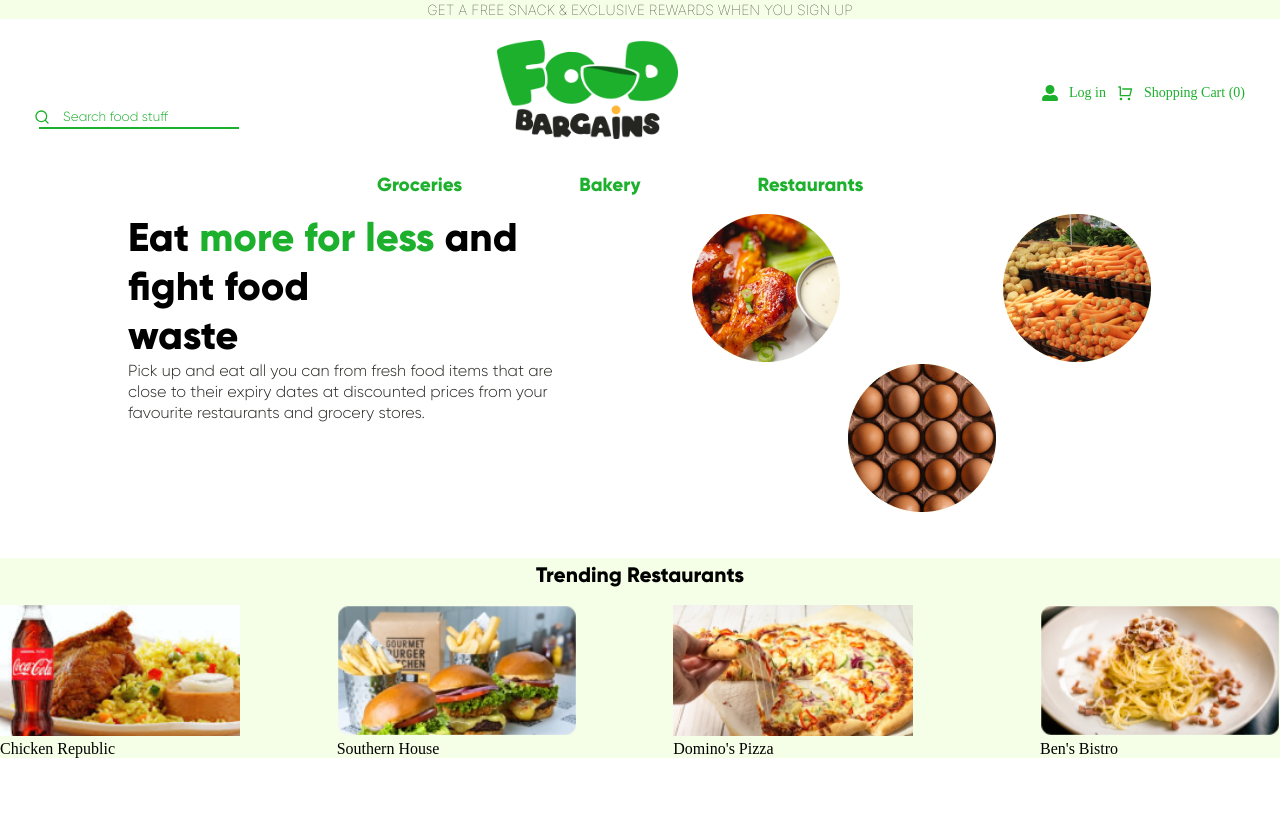
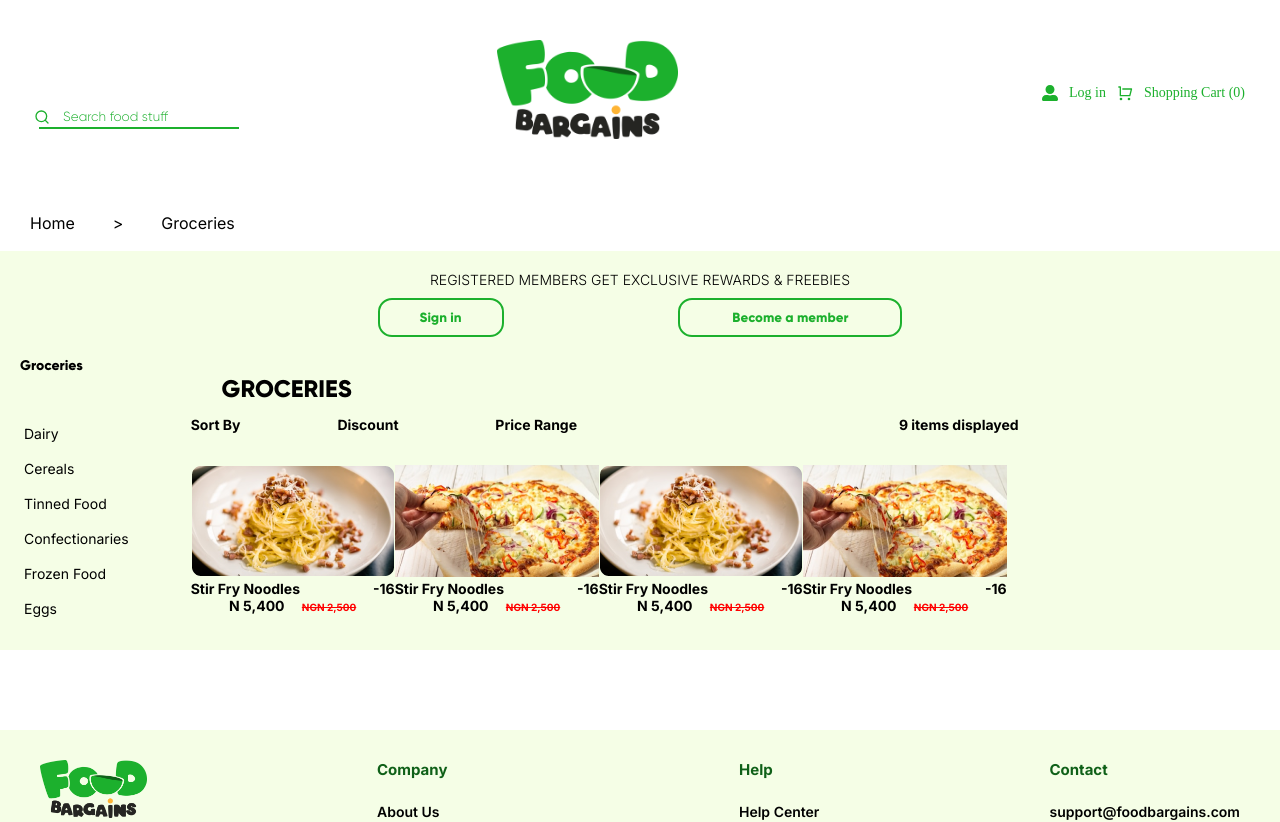
Before and after one commit to kingbee1/food-bargain, a React (Create React App) app: page /groceries in a window 1280 px wide. Shown: the top 822 px of the page. Built offline with nearby package versions, Linux system fonts and the light colour scheme.

Commit message:
added grocery page

```diff
--- a/public/index.html
+++ b/public/index.html
@@ -14,7 +14,8 @@
       manifest.json provides metadata used when your web app is installed on a
       user's mobile device or desktop. See https://developers.google.com/web/fundamentals/web-app-manifest/
     -->
-    <link rel="manifest" href="%PUBLIC_URL%/manifest.json" />
+    <!-- <link rel="manifest" href="%PUBLIC_URL%/manifest.json" /> -->
+    <!-- <link rel="manifest" href="/manifest.json"> -->
     <!--
       Notice the use of %PUBLIC_URL% in the tags above.
       It will be replaced with the URL of the `public` folder during the build.
@@ -26,7 +27,7 @@
     -->
     <link rel="preconnect" href="https://fonts.googleapis.com">
     <link rel="preconnect" href="https://fonts.gstatic.com" crossorigin>
-    <link href="https://fonts.googleapis.com/css2?family=Inter:wght@100&display=swap" rel="stylesheet">
+    <link href="https://fonts.googleapis.com/css2?family=Inter:wght@200;300;400;500;600;700&display=swap" rel="stylesheet">
 
     <title>React App</title>
   </head>
--- a/src/App.css
+++ b/src/App.css
@@ -528,3 +528,102 @@
   margin: auto; */
   /* margin-left: 40px; */
 }
+
+/*/* GROCECERIES STYLING  */
+
+.top-groceries {
+  width: 16%;
+  padding-left: 30px;
+  padding-bottom: 18px;
+  font-family: 'inter';
+}
+
+.members {
+ text-align: center;
+ font-family: 'inter';
+ font-size: 14px;
+ font-weight: 800;
+ background: #F5FEE6;
+ padding-bottom: 24px;
+ padding-top: 20px;
+}
+
+.members-p {
+  font-family: 'inter';
+  font-weight: 300;
+}
+
+.members-btn {
+  font-family: 'gil';
+  color: #1CB02D;
+  width: 41%;
+  margin: auto;
+  padding-top: 10px;
+}
+
+.mbtn1{
+  /* background: #FEB434; */
+
+  text-align: center;
+  cursor: pointer;
+  padding: 9px 40px;
+  border-radius: 14px;
+  font-family: 'gil';
+  color: #1CB02D;
+  background: #F5FEE6;
+  border: 2px solid #1CB02D;
+}
+
+.mbtn2{
+  /* border: none; */
+  text-align: center;
+  cursor: pointer;
+  padding: 9px 52px;
+  border-radius: 14px;
+  font-family: 'gil';
+  border: 2px solid #1CB02D;
+  color: #1CB02D;
+  background: #F5FEE6;
+}
+.groc-container{
+  margin-top: 20px;
+  padding-left: 20px;
+}
+
+.grocery-top{
+  text-align: left;
+  font-family: 'gil';
+}
+
+.big-p{
+  font-family: 'gil';
+  font-size: 24px;
+  padding-bottom: 13px;
+  text-align: left;
+  padding-left: 16%;;
+}
+
+.grocery-side {
+  font-family: 'inter';
+  line-height: 35px;
+  font-weight: 400;
+  margin-right: 50px;
+  text-align: left;
+padding-left: 4px;
+}
+
+.sort{
+  text-align: center;
+  width: 20%;
+}
+
+.asort{
+  width: 46%;
+  padding-left: 12px;
+  padding-bottom: 20px;
+}
+
+.Groc-pic {
+  width: 40%;
+  padding: 12px 12px;
+}
--- a/src/App.js
+++ b/src/App.js
@@ -1,20 +1,36 @@
 
 import './App.css';
+import Home from './pages/Landingpage/Home';
 import Navbar from './components/Landingpage/Navbar';
-import Content from './components/Landingpage/Content';
+import Content from './pages/Landingpage/Content';
 import Footer from './components/Landingpage/Footer';
-//import { BrowserRouter as Router, Route, Switch } from "react-router-dom";
+import Groceries from './pages/Groceries';
+import Bakery from './pages/Bakery';
+import Restaurants from './pages/Restaurants';
+import { BrowserRouter as Router, Route, Switch } from "react-router-dom";
 
 function App() {
   return (
-    <>
-    <Navbar />
-    <Content />
-    <Footer />
-    {/* <Switch>
-
-   </Switch> */}
-   </>
+    <Router>
+      <div className="App">
+        <div className="Content">
+          <Switch>
+            <Router exact path="/">
+              <Home />
+            </Router>
+            <Router path="/groceries">
+              <Groceries />
+            </Router>
+            <Router path="/bakery">
+              <Bakery />
+            </Router>
+            <Router path="/restaurants">
+              <Restaurants />
+            </Router>
+          </Switch>
+        </div>
+      </div>
+   </Router>
   );
 }
 
--- a/src/components/Landingpage/Navbar.js
+++ b/src/components/Landingpage/Navbar.js
@@ -10,11 +10,8 @@
 const Navbar = () => {
     return (
         <div>
-            <div className="top">
-            <h1 className="top-case">Get a free snack & exclusive rewards when you sign up</h1>
-            </div>
             <nav className="logo">
-                <img src={logo} alt=""/>
+            <Link to="/"><img src={logo} alt=""/></Link>
 
                 <form className="search">
                     <div className="search-form">
--- a/src/pages/Groceries.js
+++ b/src/pages/Groceries.js
@@ -1,15 +1,86 @@
 import React from 'react'
 import Navbar from '../components/Landingpage/Navbar'
 import Footer from '../components/Landingpage/Footer'
+import food3 from '../images/food3.png'
+import food4 from '../images/food4.png'
 
 const Groceries = () => {
     return (
 
         <div>
         <Navbar />
+        <div className="flex justify-between top-groceries">
+        <p>Home </p>
+        <p> > </p>
         <p>Groceries</p>
+        </div>
+        <div className="members">
+            <p className="members-p">REGISTERED MEMBERS GET EXCLUSIVE REWARDS & FREEBIES</p>
+            <div className="members-btn flex justify-between">
+                <button className="mbtn1">Sign in</button>
+                <button className="mbtn2">Become a member</button>
+            </div>
+
+            <section className="groc-container">
+                <div>
+                    <div>
+                        <p className="grocery-top">Groceries</p>
+                    </div>
+                    <div>
+                         <p className="big-p">GROCERIES</p>
+                 <div className="flex">
+                        <div className="grocery-side">
+                            <p>Dairy</p>
+                            <p>Cereals</p>
+                            <p>Tinned Food</p>
+                            <p>Confectionaries</p>
+                            <p>Frozen Food</p>
+                            <p>Eggs</p>
+                        </div>
+
+                        <div>
+                     <div className="flex justify-between">
+                        <div className="asort flex justify-between">
+                                <p>Sort By</p>
+                                <p>Discount</p>
+                                <p>Price Range</p>
+                            </div>
+                            <div>
+                                <p>9 items displayed</p>
+                            </div>
+                     </div >
+                        <div className="Groc-pic flex justify-between">
+                        <div>
+                        <img src={food4} alt="food" />
+                        <div className="flex justify-between"><p>Stir Fry Noodles</p> <p>-16</p></div>
+                        <p>N 5,400 &emsp;<span className="span">NGN 2,500</span></p>
+                    </div>
 
 
+                    <div>
+                        <img src={food3} alt="food" />
+                        <div className="flex justify-between"><p>Stir Fry Noodles</p> <p>-16</p></div>
+                        <p>N 5,400 &emsp;<span className="span">NGN 2,500</span></p>
+                    </div>
+
+                    <div>
+                        <img src={food4} alt="food" />
+                        <div className="flex justify-between"><p>Stir Fry Noodles</p> <p>-16</p></div>
+                        <p>N 5,400 &emsp;<span className="span">NGN 2,500</span></p>
+                    </div>
+                    <div>
+                        <img src={food3} alt="food" />
+                        <div className="flex justify-between"><p>Stir Fry Noodles</p> <p>-16</p></div>
+                        <p>N 5,400 &emsp;<span className="span">NGN 2,500</span></p>
+                    </div>
+
+                        </div>
+                        </div>
+                  </div>
+                    </div>
+                </div>
+            </section>
+        </div>
         <Footer />
         </div>
     )
--- a/src/components/Landingpage/Content.js
+++ b/src/pages/Landingpage/Content.js
@@ -1,4 +1,5 @@
 import React from 'react'
+import { Link } from 'react-router-dom'
 import hero1 from '../../images/hero1.png'
 import hero2 from '../../images/hero2.png'
 import hero3 from '../../images/hero3.png'
@@ -10,13 +11,17 @@
 import fight1 from '../../images/fight1.png'
 
 
-const Hero = () => {
+const Content = () => {
+    const handleClick = (name, e) => {
+        console.log('hello ' + name, e.target);
+    }
+
     return(
         <div>
             <div className="below-nav">
-                <p>Groceries</p>
-                <p>Bakery</p>
-                <p>Restaurants</p>
+                <Link to="/groceries">Groceries </Link>
+                <Link to="/bakery">Bakery </Link>
+                <Link to="/restaurants">Restaurants </Link>
             </div>
             <div className="eat-more flex justify-between">
                 <div className="child left">
@@ -61,31 +66,32 @@
                 <div className="reward2">
                     <p className="r2">Members get <span className="p-green">exclusive</span> rewards</p>
                     <p className="r3">Become a member and get even more food for less.</p>
-                    <button className="btn">Sign up Now</button>
+                    <button onClick={(e) => handleClick('Roy', e)} className="btn">Sign up Now</button>
                 </div>
             </div>
             <div className="carou">
                 <p className="title"> Oops! You just missed it</p>
-                <div className="flex justify-between">
+                <div className="carous flex justify-between">
                     <div>
                         <img src={food1} alt="food" />
-                        <p>Stir Fry Noodles</p>
-                        <p>N 5,400</p>
+                        <div className="flex justify-between"><p>Stir Fry Noodles</p> <p>-56</p></div>
+                        <p>N 5,400 &emsp; <span className="span">NGN 3,000</span></p>
                     </div>
                     <div>
                         <img src={food2} alt="food" />
-                        <p>Stir Fry Noodles</p>
-                        <p>N 5,400</p>
+                        <div className="flex justify-between"><p>Stir Fry Noodles</p> <p>-36</p></div>
+                        <p>N 5,400 &emsp;<span className="span">NGN 2,500</span></p>
                     </div>
                     <div>
                         <img src={food3} alt="food" />
-                        <p>Stir Fry Noodles</p>
-                        <p>N 5,400</p>
+                        <div className="flex justify-between"><p>Stir Fry Noodles</p> <p>-33</p></div>
+                        <p>N 5,400 &emsp;<span className="span">NGN 2,500</span></p>
                     </div>
+    <div className="flex">
                     <div>
                         <img src={food4} alt="food" />
-                        <p>Stir Fry Noodles</p>
-                        <p>N 5,400</p>
+                        <div className="flex justify-between"><p>Stir Fry Noodles</p> <p>-16</p></div>
+                        <p>N 5,400 &emsp;<span className="span">NGN 2,500</span></p>
                     </div>
 
                 </div>
@@ -105,6 +111,7 @@
                     </div>
                 </div>
             </div>
+ </div>
             <div className="base-container">
             <p className="fight">Look what our food fighters have to say</p>
             <div className="flex justify-between">
@@ -143,4 +150,4 @@
 
 }
 
-export default Hero;
+export default Content;
--- /dev/null
+++ b/src/pages/Landingpage/Home.js
@@ -0,0 +1,20 @@
+import React from 'react';
+import Footer from '../../components/Landingpage/Footer';
+import Navbar from '../../components/Landingpage/Navbar';
+import Content from './Content';
+
+
+const Home = () => {
+    return (
+        <div className="App">
+        <div className="top">
+            <h1 className="top-case">Get a free snack & exclusive rewards when you sign up</h1>
+        </div>
+        <Navbar />
+        <Content />
+        <Footer />
+        </div>
+    )
+}
+
+export default Home;
```
Also changed, not shown: src/pages/Home.js (deleted).
